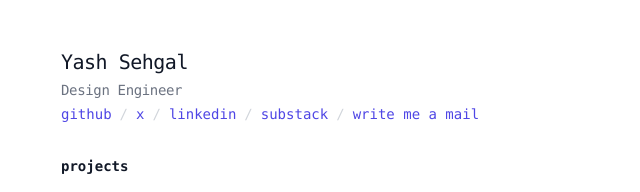
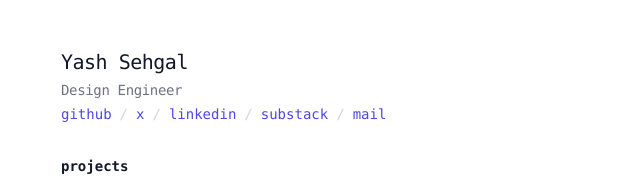
Before and after one commit to yashsehgal/personal-website, a Next.js app: page / in a window 1280 px wide. Shown: the top 192 px of the page, without its empty margins (259-899 px from the left). Built offline with nearby package versions, Linux system fonts and the light colour scheme.

Commit message:
fix: change mail copy

```diff
--- a/components/sections/header.tsx
+++ b/components/sections/header.tsx
@@ -6,7 +6,7 @@ const SOCIALS: { name: string; link: string }[] = [
   { name: 'x', link: 'https://x.com/yashsehgaldev' },
   { name: 'linkedin', link: 'https://linkedin.com/in/sehgalyash' },
   { name: 'substack', link: 'https://yashsehgal.substack.com/' },
-  { name: 'write me a mail', link: 'mailto:yashsehgal.work@gmail.com' },
+  { name: 'mail', link: 'mailto:yashsehgal.work@gmail.com' },
 ];
 
 export default function Header() {
```
